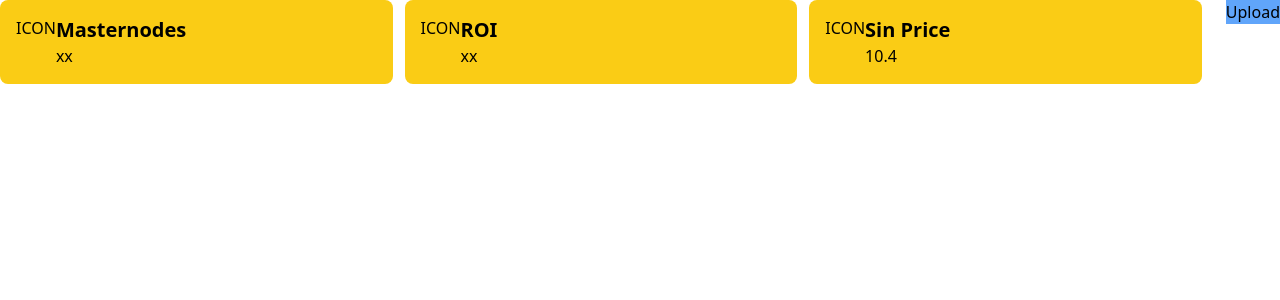
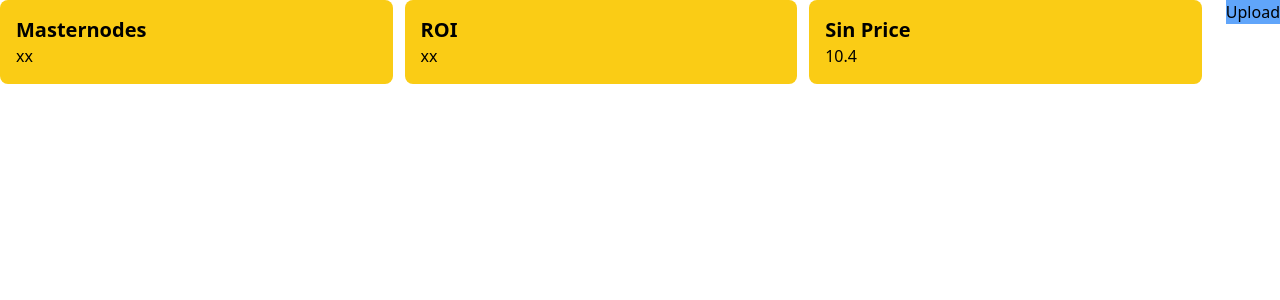
Before and after one commit to neiwad/sinfinity, a Nuxt app: page / in a window 1280 px wide. Shown: the top 300 px of the page. Built offline with nearby package versions, Linux system fonts and the light colour scheme.

Commit message:
refactor roi composable

```diff
--- a/components/decoder/Visualiser.vue
+++ b/components/decoder/Visualiser.vue
@@ -1,9 +1,5 @@
 <template>
-    <div>
-        <div>
-           <DecoderStats />
-        </div>
-    </div>
+    <DecoderStats />
 </template>
 
 <script setup lang="ts">
--- a/components/decoder/stats/Index.vue
+++ b/components/decoder/stats/Index.vue
@@ -9,7 +9,7 @@
         <DecoderStatsItem
             class="bg-yellow-400"
             title="ROI"
-            :value="masternodes.length"
+            :value="roi + '%'"
             :loaded="masternodesLoaded"
         />
         <DecoderStatsItem class="bg-yellow-400" title="Sin Price" :value="10.4" loaded />
@@ -17,5 +17,5 @@
 </template>
 
 <script setup>
-const { masternodes, masternodesLoaded } = useMasternodes()
+const { masternodes, masternodesLoaded, roi } = useMasternodes()
 </script>
--- a/components/decoder/stats/Item.vue
+++ b/components/decoder/stats/Item.vue
@@ -1,6 +1,5 @@
 <template>
     <div class="rounded-lg p-4 flex">
-        <div>ICON</div>
         <div class="flex flex-col">
             <span class="font-bold text-xl">{{ title }}</span>
             <span>{{ loaded ? value : 'xx' }}</span>
--- a/composables/useMasternodes.ts
+++ b/composables/useMasternodes.ts
@@ -1,8 +1,17 @@
 import { useState } from '#app'
+import { computed } from "vue"
+
+const reducer = (previousValue, currentValue) => previousValue + currentValue;
 
 export const useMasternodes = () => {
     const masternodes = useState('masternodes', () => [])
     const masternodesLoaded = useState('masternodesLoaded', () => false)
+
+    const roi = computed(() => {
+        return masternodes.value.length
+            ? parseInt(masternodes.value.map(m => m.roi).reduce(reducer) / masternodes.value.length)
+            : null
+    })
 
     const findMasternodes = () => {
         const { history } = useHistory()
@@ -11,13 +20,19 @@ export const useMasternodes = () => {
         console.log(masternodesAddresses)
 
         masternodesAddresses.forEach(_address => {
+            const masternodeHistory = masternodesTransactions.filter(_transaction => _transaction.address === _address)
+            const rewards = masternodeHistory.map(h => { return parseInt(h.amount) }).reduce(reducer)
+            const roi = parseInt((rewards - 100000) / 100000 * 100)
             masternodes.value.push({
                 address: _address,
-                history: masternodesTransactions.filter(_transaction => _transaction.address === _address)
+                history: masternodeHistory,
+                rewards: rewards,
+                burned: 100000,
+                roi: roi
             })
         })
         masternodesLoaded.value = true
     }
 
-    return { masternodes, masternodesLoaded, findMasternodes }
+    return { masternodes, masternodesLoaded, roi, findMasternodes }
 }
--- a/nuxt.config.ts
+++ b/nuxt.config.ts
@@ -4,13 +4,6 @@ import { defineNuxtConfig } from 'nuxt3'
 export default defineNuxtConfig({
     buildModules: [
         'nuxt-windicss',
-        ['@nuxtjs/fontawesome', {
-            component: 'fa',
-            suffix: true,
-            icons: {
-                solid: ['faHome']
-            }
-        }],
     ],
 
 })
--- a/package.json
+++ b/package.json
@@ -7,10 +7,6 @@
     "start": "node .output/server/index.mjs"
   },
   "devDependencies": {
-    "@fortawesome/free-brands-svg-icons": "^5.15.4",
-    "@fortawesome/free-solid-svg-icons": "^5.15.4",
-    "@nuxtjs/fontawesome": "^1.1.2",
-    "add": "^2.0.6",
     "nuxt-windicss": "^2.0.12",
     "nuxt3": "latest",
     "papaparse": "^5.3.1"
```
Also changed, not shown: 1 other file (tests, documents, lock files or other folders).
